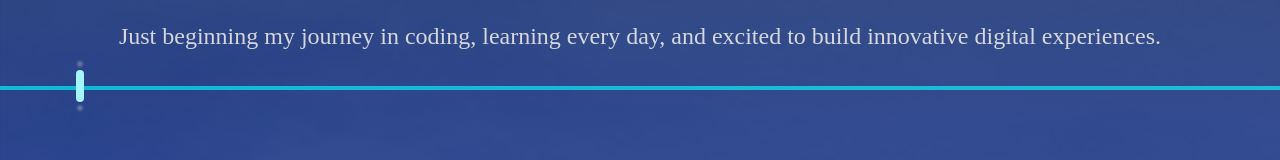
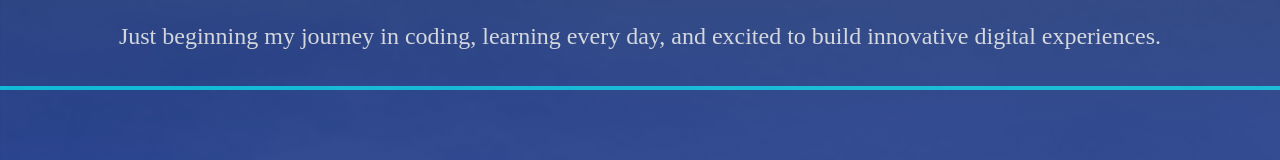
Before and after one commit to madcyans/portfolio, a React (Create React App) app: page / in a window 1280 px wide. Shown: the part 614-774 px from the top of the page. Built offline with nearby package versions, Linux system fonts and the light colour scheme.

Commit message:
removed navigator

```diff
--- a/src/App.jsx
+++ b/src/App.jsx
@@ -15,10 +15,6 @@ const Portfolio = () => (
     {/* Header stays above the mist */}
     <Header />
 
-    {/* Global vertical line remains in place */}
-    <div className="hidden lg:block">
-      <CircleNavigator />
-    </div>
     {/* Main content container that gets the mist overlay */}
     <div className="relative z-20">
       <div
--- a/src/components/CircleNavigator.js
+++ /dev/null
@@ -1,68 +0,0 @@
-import React, { useState, useEffect } from 'react';
-
-const CircleNavigator = () => {
-  // Target scroll percentage (from 0 to 1) based on a fixed range
-  const [scrollTarget, setScrollTarget] = useState(0);
-  // Smoothed value for rendering the circle's position
-  const [smoothPos, setSmoothPos] = useState(0);
-
-  // Static vertical range in vh units
-  const minPos = 85.5; // Starting position (38vh)
-  const maxPos = 71; // Ending position (74vh)
-
-  // Fixed scroll range (in pixels) that maps 0 to 1 for scroll percentage.
-  const fixedScrollRange = 400; // Adjust this value to fit your scroll range
-
-  // Update scroll target based on the fixed scroll range:
-  useEffect(() => {
-    const handleScroll = () => {
-      const scrollTop = window.pageYOffset;
-      const effectiveScroll = Math.min(scrollTop, fixedScrollRange);
-      const scrollPercentage = effectiveScroll / fixedScrollRange;
-      setScrollTarget(scrollPercentage);
-    };
-
-    window.addEventListener('scroll', handleScroll);
-    // Initialize on mount:
-    handleScroll();
-    return () => window.removeEventListener('scroll', handleScroll);
-  }, []);
-
-  // Smoothly animate the smoothPos value toward the scrollTarget.
-  useEffect(() => {
-    let animationFrame;
-    const constantStep = 0.1; // Lower value equals slower smoothing.
-
-    const updateSmoothPos = () => {
-      setSmoothPos(prev => {
-        const delta = scrollTarget - prev;
-        if (Math.abs(delta) < constantStep) return scrollTarget;
-        return prev + Math.sign(delta) * constantStep;
-      });
-      animationFrame = requestAnimationFrame(updateSmoothPos);
-    };
-
-    animationFrame = requestAnimationFrame(updateSmoothPos);
-    return () => cancelAnimationFrame(animationFrame);
-  }, [scrollTarget]);
-
-  // Map smoothPos (0 to 1) into the static vertical range (in vh units)
-  const computedTop = minPos + smoothPos * (maxPos - minPos);
-
-
-  return (
-    <div className="fixed left-16 top-0 h-screen w-8 z-40 pointer-events-none">
-
-      <div className="absolute left-1/2 transform -translate-x-1/2 h-full w-1"></div>
-
-      <div
-        className="absolute left-1/2 transform -translate-x-1/2 w-2 h-8 bg-cyan-200 rounded-full smokey-ball"
-        style={{ top: `${computedTop}vh` }}
-      ></div>
-    </div>
-  );
-};
-
-
-
-export default CircleNavigator;
--- a/src/components/Resume.js
+++ b/src/components/Resume.js
@@ -3,7 +3,7 @@ import React from 'react';
 const Resume = () => (
   <section id="resume" className="py-8 bg-gradient-to-b from-indigo-950 to-slate-900">
     <div className="max-w-2xl mx-auto px-2 py-4 text-center border-4 border-orange-700 rounded-full">
-      <h2 className="text-3xl text-cyan-200 mb-6 pb-4 text-cyan-200">Resume</h2>
+      <h2 className="text-3xl mb-6 pb-4 text-cyan-200">Resume</h2>
       <div className="mt-4">
         <a
           href="/certificates/Torres-Syan-CV.pdf"
```
